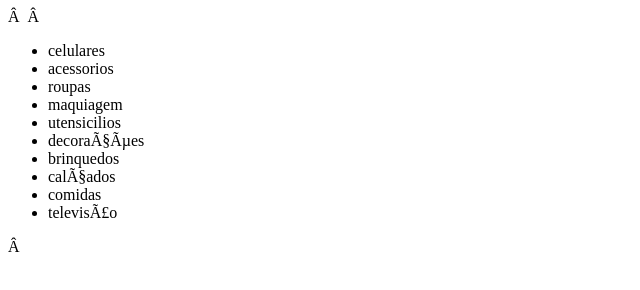
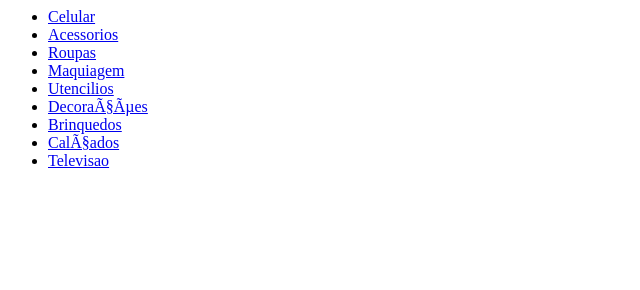
Before and after one commit to Tiffany12MLDT/tiffany, a plain HTML site: page teste_lista.html in a window 1280 px wide. Shown: the whole page, without its empty margins (0-640 px from the left). Drawn offline with Linux system fonts and the light colour scheme.

Commit message:
commit -m

```diff
--- a/teste_lista.html
+++ b/teste_lista.html
@@ -4,35 +4,49 @@
 
     <head>
 
-<title>Título da página</title>
+        <title>Shopee - Tiffany</title>
 
         <meta charset="utf-8">
 
     </head>
 
+
+
     <body>
         <ul>
-<li>celulares</li>
+            <li>
+                <a href=https://shopee.com.br/Apple-iPhone-13-128-GB-NOVO-(LACRADO)-i.380576261.14440521180?sp_atk=1c4a63e3-8e61-408d-bd14-9d32d1ed4012&xptdk=1c4a63e3-8e61-408d-bd14-9d32d1ed4012celulares>Celular</a>
+            </li>
 
-<li>acessorios</li>
+            <li>
+                <a href=https://shopee.com.br/pulseira-masculina-a%C3%A7o-inox-i.397173223.5284128179?sp_atk=122dfe38-bd67-40f3-88b8-49b8dc32ddcb&xptdk=122dfe38-bd67-40f3-88b8-49b8dc32ddcbacessorios.> Acessorios</a></li>
 
-<li>roupas</li>
+            <li>
+                <a href=https://shopee.com.br/Vestido-curto-alcinha-feminino-moda-blogueira-i.311998252.7953516949?sp_atk=3c6c22e3-8f36-449b-a005-ff4880005e30&xptdk=3c6c22e3-8f36-449b-a005-ff4880005e30roupas>Roupas</a>
+            </li>
 
-<li>maquiagem</li>
+            <li>
+                <a href=https://shopee.com.br/Quartetos-de-Sombras-Ludurana-4g-Diversos-Modelos-i.434200296.9584225779?sp_atk=e6c17caf-5ae7-4b9c-90bb-dfc78030e217&xptdk=e6c17caf-5ae7-4b9c-90bb-dfc78030e217maquiagem>Maquiagem</a></li>
 
-<li>utensicilios</li>
+            <li>
+                <a href=https://shopee.com.br/Colorido-10-Mini-Vaso-Cuia-De-Flores-De-Pl%C3%A1stico-Planta-Suculenta-Vaso-Home-Office-Decor-i.474340024.8178003873?sp_atk=79166e83-c88f-4276-91e2-a6438a96ae68&xptdk=79166e83-c88f-4276-91e2-a6438a96ae68utensicilios>Utencilios
+                </a>
+            </li>
 
-<li>decorações</li>
+            <li>
+                <a href=https://shopee.com.br/Tapete-de-porta-Estampado-Bem-Vindo-40cm-x-60cm-12-Estampas-para-escolher-i.334057581.9833216055?sp_atk=9bb44a6f-c6ac-4322-a7d6-7355d064fcb4&xptdk=9bb44a6f-c6ac-4322-a7d6-7355d064fcb4decorações>Decorações</a>
+            </li>
 
-<li>brinquedos</li>
+            <li>
+                <a href=https://shopee.com.br/Pop-It-Fidget-Brinquedo-Bolha-Anti-Stress-Colorido-i.411839742.11124687415?sp_atk=89b3569a-5a97-4fe1-b859-134b68b59581&xptdk=89b3569a-5a97-4fe1-b859-134b68b59581brinquedos>Brinquedos</a></li>
 
-<li>calçados</li>
+            <li>
+                <a href=https://shopee.com.br/Sandalia-Feminina-Moda-Conforto-Sapato-Salto-Baixo-Grosso-Quadrado-i.323760756.5088136970?sp_atk=bfc25048-e905-4703-ab3b-7e6600330247&xptdk=bfc25048-e905-4703-ab3b-7e6600330247calçados>Calçados
+                </a>
+            </li>
 
-<li>comidas</li>
-
-<li>televisão</li>
-
-
+            <li>
+                <a href=https://shopee.com.br/felizmente-sony-x85k-85-polegada-4k-hdr-televis%C3%A3o-sofisticados-i.830241247.21547073227?sp_atk=d3fc3d5e-3773-4a2b-a136-0f2b1e73d9bc&xptdk=d3fc3d5e-3773-4a2b-a136-0f2b1e73d9bctelevisão>Televisao</a></li>
 
         </ul>
 
```
Lines whose indentation alone changed are shown as unchanged.
